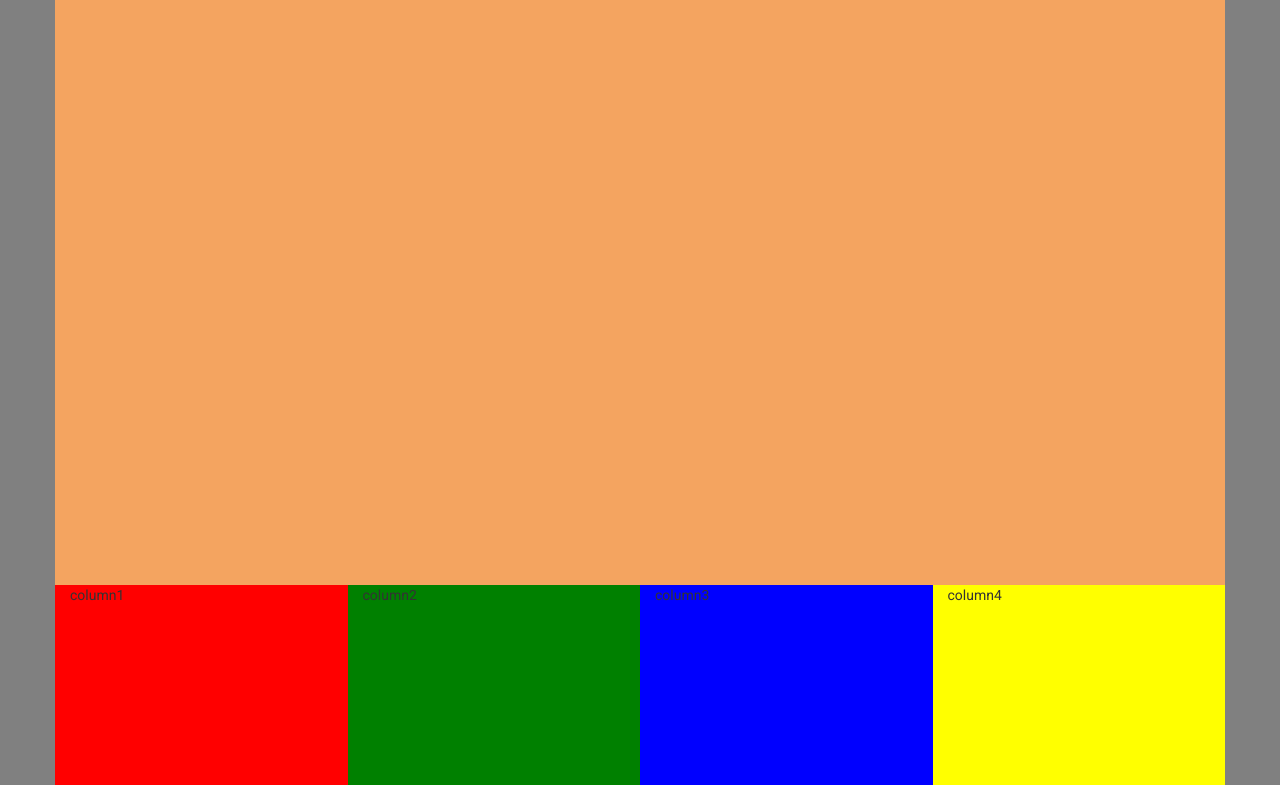
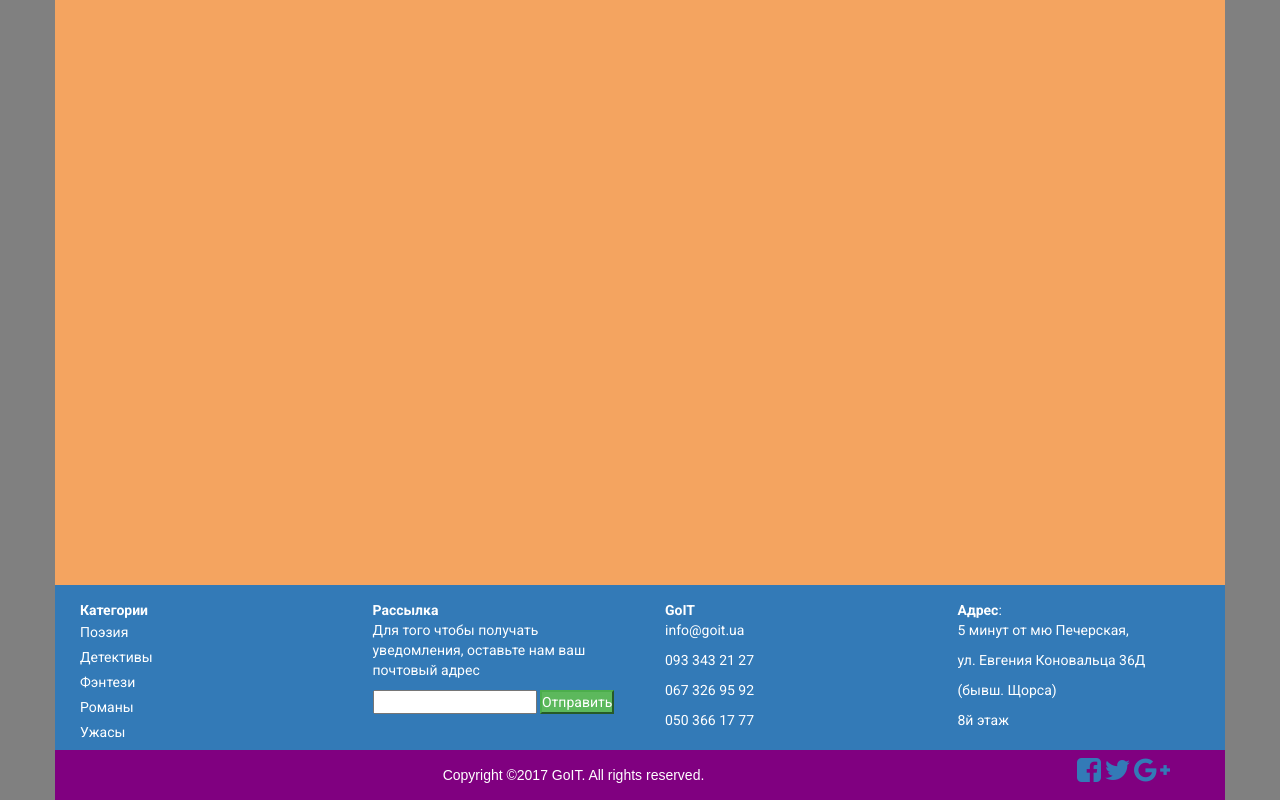
Before and after one commit to dmitriyamelchenko/Books-magazine, a plain HTML site: page index.html in a window 1280 px wide. Shown: the part 737-1537 px from the top of the page. Drawn offline with nearby package versions, Linux system fonts and the light colour scheme; no server answers.

Commit message:
modified footer

```diff
--- a/css/style.css
+++ b/css/style.css
@@ -178,19 +178,47 @@
 
 
 /* <<<<<<<<<<<<<<<<<<<<<<<Footer>>>>>>>>>>>>>>>>>>>>>> */
-.column1{
-    background: red;
+.bg-primary{
+    height: 165px;
+}
+
+.bottom {
+    background: purple;
+    height: 50px;
+    text-align: center;
+    line-height: 50px;
+    color: white;
+    font-family: arial, sans-serif;
+}
+
+.columnStandard {
+    color: white;
+    margin-left: 10px;
+    margin-top: 15px;
+}
+
+.columnStandard ul {
+    list-style: none;
+}
+
+.columnStandard a {
+    text-decoration: none;
+    color: white;
+    line-height: 25px;
+
+}
+
+.columnStandard a:hover {
+    color: red;
+    transition: 0.5s;
+}
+
+.social-right {
+    float:right;
+    margin-right: 40px;
+}
+
+
+.send-button {
     height: 200px;
 }
-.column2{
-    background: green;
-    height: 200px;
-}
-.column3{
-    background: blue;
-    height: 200px;
-}
-.column4{
-    background: yellow;
-    height: 200px;
-}
--- a/index.html
+++ b/index.html
@@ -6,6 +6,7 @@
     <meta http-equiv="X-UA-Compatible" content="ie=edge">
     <title>Document</title>
     <link href="https://fonts.googleapis.com/css?family=Roboto:300i,400,700" rel="stylesheet">
+    <link href="https://maxcdn.bootstrapcdn.com/font-awesome/4.7.0/css/font-awesome.min.css" rel="stylesheet" integrity="sha384-wvfXpqpZZVQGK6TAh5PVlGOfQNHSoD2xbE+QkPxCAFlNEevoEH3Sl0sibVcOQVnN" crossorigin="anonymous">
     <link rel="stylesheet" href="https://netdna.bootstrapcdn.com/bootstrap/3.3.2/css/bootstrap.min.css">
     <link rel="stylesheet" href="css/style.css">
 
@@ -15,7 +16,7 @@
         <div class="container">
             <div class="row">
                 <div class="col-lg-3 header-logo">header-logo</div>
-                <div class="col-lg-6 header-search">header-search
+                <div class="col-lg-6 header-search">
                     <input id="search" placeholder="title or author">
                     <button id="button" type="button">click me</button>
                 </div>
@@ -32,7 +33,7 @@
     <div class="main ">
         <div class="container">
             <div class="row panel">
-                <div class="col-lg-3 nav">
+                <div class="col-xs-12 col-sm-3 nav">
                     <ul class = "nav-category">
                         <li>Категории</li>
                         <li>Поэзия</li>
@@ -42,7 +43,7 @@
                         <li>Ужасы</li>
                     </ul>
                 </div>
-                <div class="col-lg-9 slider">
+                <div class="col-sm-9 col-xs-12 slider">
                     <div class="carousel slide" data-ride="Carousel" id="featured">
                         <ol class="carousel-indicators"></ol>
                         <div class="carousel-inner">
@@ -74,10 +75,54 @@
         <div class="footer">
             <div class="container">
                 <div class="row">
-                    <div class="col-lg-3 column1">column1</div>
-                    <div class="col-lg-3 column2">column2</div>
-                    <div class="col-lg-3 column3">column3</div>
-                    <div class="col-lg-3 column4">column4</div>
+                    <div class="col-xs-3 bg-primary">
+	                    <div class="columnStandard">
+	                    	<ul>
+	                    		<li><b>Категории</b></li>
+	                    		<li><a href="#">Поэзия</a></li>
+	                    		<li><a href="#">Детективы</a></li>
+	                    		<li><a href="#">Фэнтези</a></li>
+	                    		<li><a href="#">Романы</a></li>
+	                    		<li><a href="#">Ужасы</a></li>
+	                    	</ul>
+	                    </div>
+                    </div>
+                    <div class="col-xs-3 bg-primary">
+	                    <div class="columnStandard">
+	                    	<b>Рассылка</b>
+	                    	<p>Для того чтобы получать уведомления, оставьте нам ваш почтовый адрес</p>
+	                    	<form action="">
+	                    		<input type="text">
+	                    		<button class="btn-success">Отправить</button>
+	                    	</form>
+	                    </div>
+                    </div>
+                    <div class="col-xs-3 bg-primary">
+	                    <div class="columnStandard">
+	                    	<b>GoIT</b>
+							<p>info@goit.ua</p>
+							<p>093 343 21 27</p>
+							<p>067 326 95 92</p>
+							<p>050 366 17 77</p>
+						</div>
+                    </div>
+                    <div class="col-xs-3 bg-primary">
+						<div class="columnStandard">
+							<b>Адрес</b>:
+							<p>5 минут от мю Печерская,</p>
+							<p>ул. Евгения Коновальца 36Д</p>
+							<p>(бывш. Щорса)</p>
+							<p>8й этаж</p>
+						</div>
+                    </div>
+                    <div class="col-xs-12 bottom">
+                    	Copyright &copy;2017 GoIT. All rights reserved.
+                    	<span class="social-right">
+                    		<a href="#"><i class="fa fa-facebook-square fa-2x"></i></a>
+                    		<a href="#"><i class="fa fa-twitter fa-2x"></i></a>
+                    		<a href="#"><i class="fa fa-google-plus fa-2x"></i></a>
+                    	</span>
+                    </div>
                 </div>
             </div>
         </div>
```
